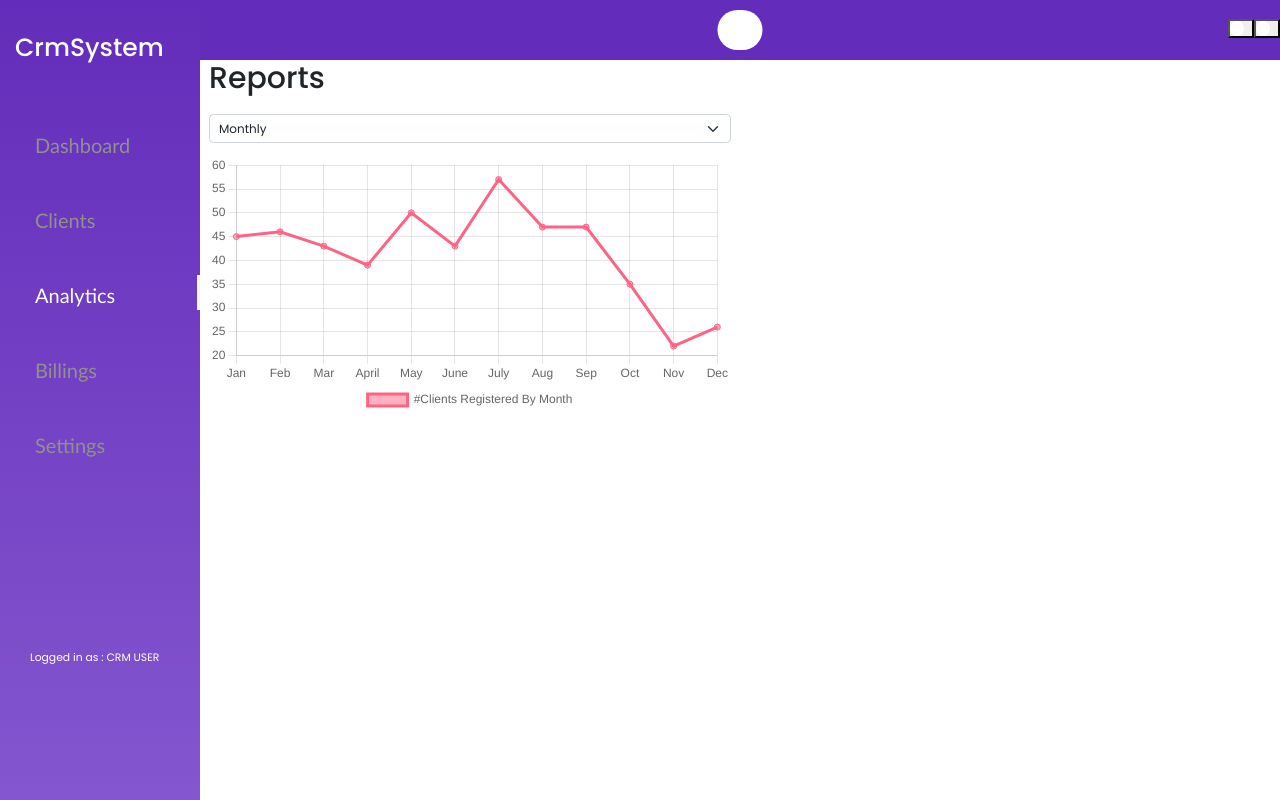
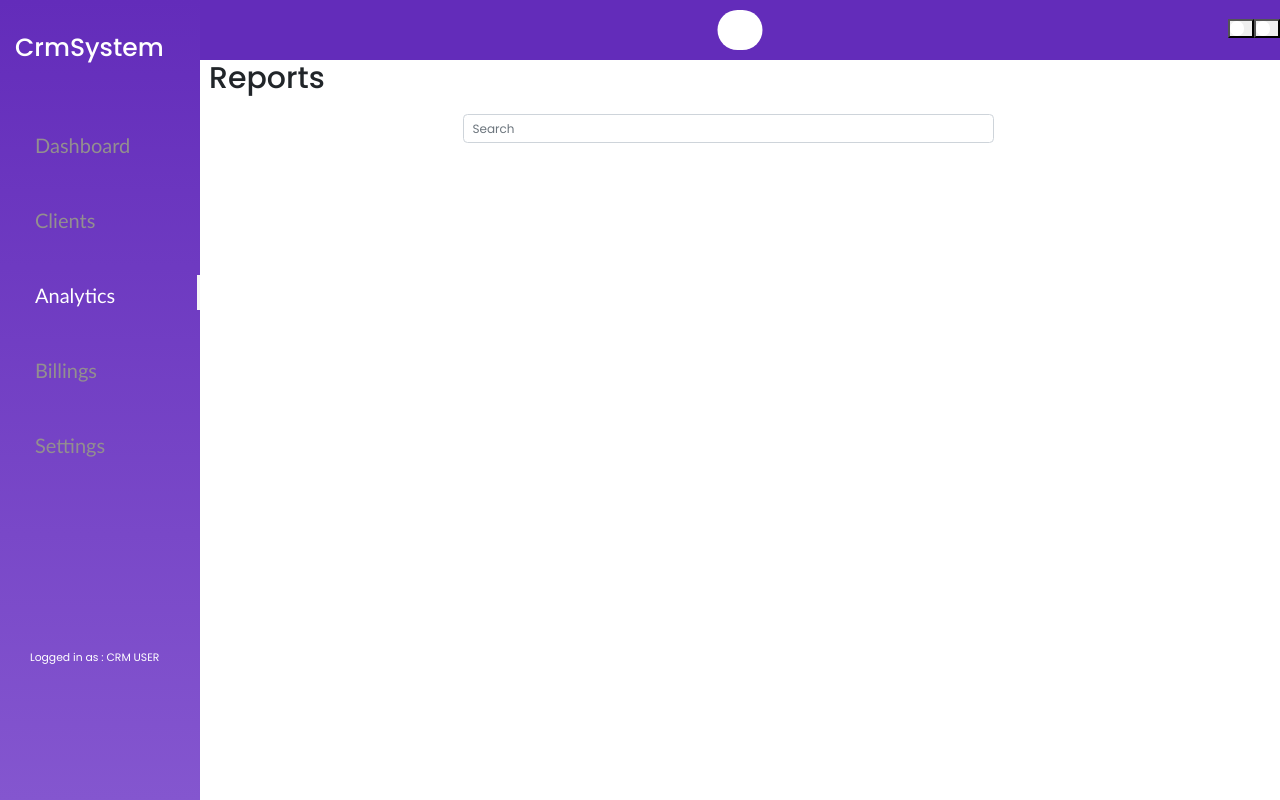
Before and after one commit to Fara7amad/crm-system, a React (Vite) app: page /reports in a window 1280 px wide. Built offline with nearby package versions, Linux system fonts and the light colour scheme.

Commit message:
reports filtering

```diff
--- a/package.json
+++ b/package.json
@@ -15,8 +15,7 @@
     "@fortawesome/free-regular-svg-icons": "^6.2.0",
     "@fortawesome/free-solid-svg-icons": "^6.2.0",
     "@fortawesome/react-fontawesome": "^0.2.0",
-    "@mui/icons-material": "^5.10.15",
-    "@mui/material": "^5.10.15",
+    "@mui/material": "^5.10.17",
     "@mui/x-date-pickers": "^5.0.8",
     "bootstrap": "^5.2.2",
     "chart.js": "^4.0.1",
--- a/src/components/report/PeriodChart.jsx
+++ /dev/null
@@ -1,141 +0,0 @@
-import { useEffect, useState } from "react";
-
-import { useClient } from "@contexts/ClientsContext";
-import { Line } from "react-chartjs-2";
-import { FormSelect } from "react-bootstrap";
-
-const chartOptions = {
-	responsive: true,
-	plugins: {
-		legend: {
-			position: "bottom",
-		},
-		title: {
-			display: false,
-			text: "Chart.js Line Chart",
-		},
-	},
-};
-
-function PeriodChart() {
-	const [periodType, setPeriodType] = useState("monthly");
-
-	let chart;
-	if (periodType === "yearly") {
-		chart = <YearlyChart />;
-	} else {
-		chart = <MonthlyChart />;
-	}
-
-	return (
-		<div>
-			<FormSelect
-				className="mb-3"
-				value={periodType}
-				onChange={(e) => setPeriodType(e.target.value)}
-			>
-				<option value="monthly">Monthly</option>
-				<option value="yearly">Yearly</option>
-			</FormSelect>
-			{chart}
-		</div>
-	);
-}
-export default PeriodChart;
-
-function YearlyChart() {
-	const clients = useClient();
-
-	const [labels, setLabels] = useState([]);
-	const [dataset, setDataset] = useState([]);
-
-	useEffect(() => {
-		const data = labels.map(
-			(label) =>
-				clients.filter((client) => client.date.getFullYear() === label).length
-		);
-
-		setDataset(data);
-	}, [labels]);
-
-	useEffect(() => {
-		const labelsList = [];
-		let earlierDateYear = clients
-			.sort((a, b) => a.date - b.date)[0]
-			.date.getFullYear();
-
-		const mostRecentYear = clients
-			.sort((a, b) => b.date - a.date)[0]
-			.date.getFullYear();
-
-		for (; earlierDateYear !== mostRecentYear; earlierDateYear++) {
-			labelsList.push(earlierDateYear);
-		}
-
-		setLabels([...labelsList]);
-	}, [clients]);
-
-	return (
-		<Line
-			options={chartOptions}
-			data={{
-				labels,
-				datasets: [
-					{
-						label: "Clients By Year",
-						data: dataset,
-						borderColor: "rgb(255, 99, 132)",
-						backgroundColor: "rgba(255, 99, 132, 0.5)",
-					},
-				],
-			}}
-		/>
-	);
-}
-
-const months = {
-	0: "Jan",
-	1: "Feb",
-	2: "Mar",
-	3: "April",
-	4: "May",
-	5: "June",
-	6: "July",
-	7: "Aug",
-	8: "Sep",
-	9: "Oct",
-	10: "Nov",
-	11: "Dec",
-};
-function MonthlyChart() {
-	const clients = useClient();
-
-	const [dataset, setDataset] = useState([]);
-
-	useEffect(() => {
-		console.log(Object.keys(months));
-		const data = Object.keys(months).map(
-			(month) =>
-				clients.filter((client) => client.date.getMonth() == month).length
-		);
-
-		setDataset(data);
-	}, [clients]);
-
-	return (
-		<Line
-			options={chartOptions}
-			data={{
-				labels: Object.values(months),
-				datasets: [
-					{
-						label: "#Clients Registered By Month",
-						data: dataset,
-						borderColor: "rgb(255, 99, 132)",
-						backgroundColor: "rgba(255, 99, 132, 0.5)",
-					},
-				],
-			}}
-		/>
-	);
-}
--- a/src/components/report/StatusChart.jsx
+++ /dev/null
@@ -1,10 +0,0 @@
-import { useClient } from "@contexts/ClientsContext";
-
-function StatusChart() {
-	const clients = useClient();
-
-	console.log(clients);
-
-	return <div></div>;
-}
-export default StatusChart;
--- /dev/null
+++ b/src/components/reports/ReportFiltering.css
@@ -0,0 +1,3 @@
+#search-barReport {
+  margin: auto;
+}
--- /dev/null
+++ b/src/components/reports/ReportFiltering.jsx
@@ -0,0 +1,54 @@
+import { useState, useEffect } from "react";
+import { useClient } from "@contexts/ClientsContext";
+import Form from "react-bootstrap/Form";
+import Dropdown from "react-bootstrap/Dropdown";
+import "../reports/ReportFiltering.css";
+import Button from "react-bootstrap/Button";
+import Stack from "react-bootstrap/Stack";
+
+const ReportFiltering = () => {
+  //---------------------------Searching-------------------------------------
+
+  const clients = useClient();
+  const [filteredList, setFilteredList] = useState(clients);
+
+  useEffect(() => {
+    setFilteredList(clients);
+  }, [clients]);
+
+  const [search, setSearch] = useState("");
+  const searchData = (e) => {
+    if (e.target.value.trim() != "") {
+      setFilteredList(
+        clients.filter((user) =>
+          user.company
+            .toLowerCase()
+            .includes(e.target.value.trim().toLowerCase())
+        )
+      );
+    }
+    setSearch(e.target.value);
+  };
+  //----------------------------------------------------------------asdasd
+
+  return (
+    <>
+      <form action="">
+        <Stack direction="horizontal" gap={3}>
+          <Form.Control
+            type="text"
+            id="search-barReport"
+            placeholder="Search"
+            className="search-bar"
+            value={search}
+            onChange={searchData}
+          />
+          <br />
+          <Stack direction="horizontal" gap={3}></Stack>
+        </Stack>{" "}
+      </form>
+    </>
+  );
+};
+
+export default ReportFiltering;
--- a/src/pages/Reports.jsx
+++ b/src/pages/Reports.jsx
@@ -1,20 +1,21 @@
 import { Col, Row } from "react-bootstrap";
-import PeriodChart from "../components/report/PeriodChart";
-import StatusChart from "../components/report/StatusChart";
+import ReportFiltering from "../components/reports/reportFiltering";
 
 function Reports() {
   return (
     <div>
       <h1 className="mb-4">Reports</h1>
 
-			<Row>
+      <ReportFiltering />
+
+      {/* <Row>
+        <Col xs={12} md={6}></Col>
         <Col xs={12} md={6}>
-					<PeriodChart />
+
+
         </Col>
-				<Col xs={12} md={6}>
-					<StatusChart />
-				</Col>
-			</Row>
+        <Col xs={12} md={6}></Col>
+      </Row> */}
     </div>
   );
 }
```
Also changed, not shown: 1 other file (tests, documents, lock files or other folders). Lines whose indentation alone changed are shown as unchanged.
